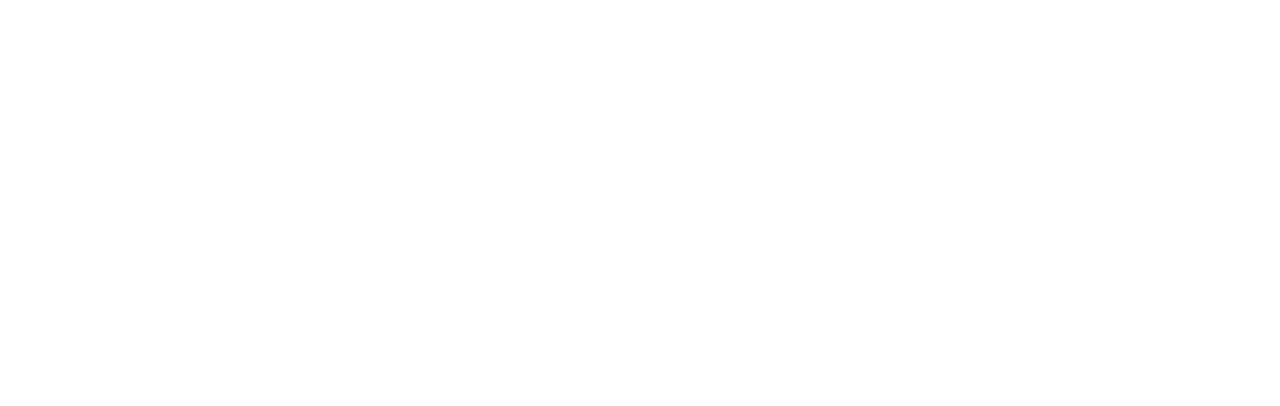
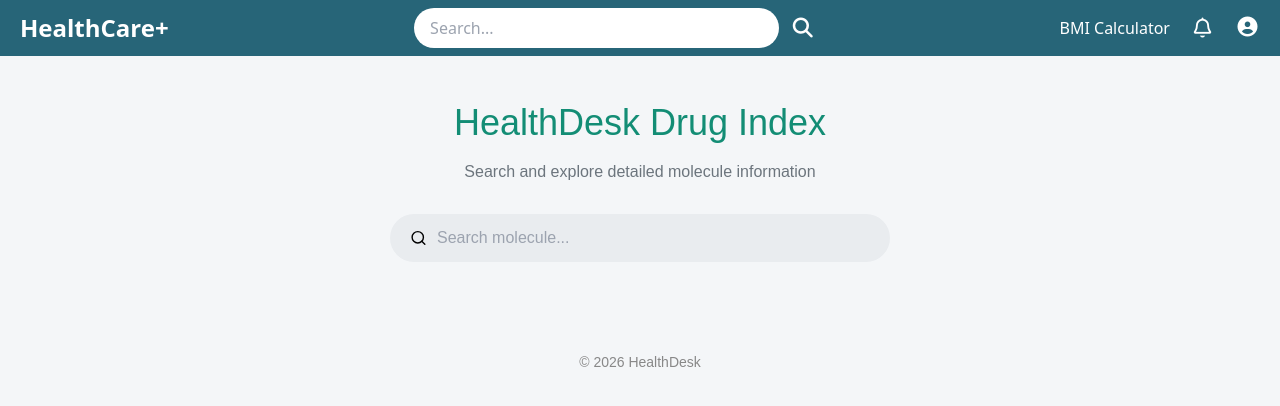
Before and after one commit to Health-Desk/HealthDesk-frontend, a React (Vite) app: page /drug-index in a window 1280 px wide. Before the commit this address had no page. Shown: the top 406 px of the page. Built offline with nearby package versions, Linux system fonts and the light colour scheme.

Commit message:
worked on searching drug and getting details

```diff
--- a/src/App.jsx
+++ b/src/App.jsx
@@ -10,6 +10,7 @@
 import Profile from "./pages/UserProfile";
 import BookServices from "./pages/BookServices";
 import MedicalReport from "./pages/MedicalReport";
+import DrugRecommendationIndex from "./pages/DrugRecommendationIndex";
 
 function App() {
   return (
@@ -24,6 +25,7 @@
         <Route path="profile" element={<Profile/>}/>
         <Route path="book-services" element={<BookServices/>}/>
         <Route path="medicalhistory" element={<MedicalReport/>}/>
+         <Route path="drug-index" element={<DrugRecommendationIndex />} />
       </Route>
     </Routes>
   );
--- /dev/null
+++ b/src/components/drugRecommendationIndex/DrugCard.css
@@ -0,0 +1,17 @@
+.drug-card {
+  background: white;
+  padding: 25px;
+  border-radius: 20px;
+  text-align: left;
+  box-shadow: 0 4px 12px rgba(0,0,0,0.08);
+}
+
+.drug-card h2 {
+  color: #138d75;
+  margin-bottom: 20px;
+}
+
+.drug-card p {
+  margin-bottom: 12px;
+  color: #333;
+}
--- /dev/null
+++ b/src/components/drugRecommendationIndex/DrugCard.jsx
@@ -0,0 +1,18 @@
+import "./DrugCard.css";
+
+function DrugCard({ drug }) {
+  if (!drug) return null;
+
+  return (
+    <div className="drug-card">
+      <h2>{drug.name}</h2>
+      <p><strong>Category:</strong> {drug.category}</p>
+      <p><strong>Class:</strong> {drug.drugClass}</p>
+      <p><strong>Indication:</strong> {drug.indication}</p>
+      <p><strong>Dosage:</strong> {drug.dosage}</p>
+      <p><strong>Side Effects:</strong> {drug.sideEffects}</p>
+    </div>
+  );
+}
+
+export default DrugCard;
--- /dev/null
+++ b/src/components/drugRecommendationIndex/SearchBox.css
@@ -0,0 +1,45 @@
+.search-wrapper {
+  position: relative;
+  max-width: 500px;
+  margin: 0 auto;
+}
+
+.search-box {
+  display: flex;
+  align-items: center;
+  background: #e9ecef;
+  padding: 12px 20px;
+  border-radius: 40px;
+}
+
+.search-icon {
+  margin-right: 10px;
+}
+
+.search-box input {
+  border: none;
+  background: transparent;
+  width: 100%;
+  font-size: 16px;
+  outline: none;
+}
+
+.suggestions {
+  position: absolute;
+  width: 100%;
+  background: white;
+  list-style: none;
+  padding: 0;
+  margin-top: 5px;
+  border-radius: 12px;
+  box-shadow: 0 4px 12px rgba(0,0,0,0.1);
+}
+
+.suggestions li {
+  padding: 10px 15px;
+  cursor: pointer;
+}
+
+.suggestions li:hover {
+  background: #f1f1f1;
+}
--- /dev/null
+++ b/src/components/drugRecommendationIndex/SearchBox.jsx
@@ -0,0 +1,54 @@
+import { useMemo, useState } from "react";
+import { Search } from "lucide-react";
+import "./SearchBox.css";
+
+function SearchBox({ drugs, onSelect }) {
+  const [query, setQuery] = useState("");
+  const [focused, setFocused] = useState(false);
+
+  const suggestions = useMemo(() => {
+    if (!query.trim()) return [];
+    return drugs
+      .filter((d) =>
+        d.name.toLowerCase().includes(query.toLowerCase())
+      )
+      .map((d) => d.name);
+  }, [query, drugs]);
+
+  const handleSelect = (name) => {
+    setQuery(name);
+    setFocused(false);
+    onSelect(name);
+  };
+
+  return (
+    <div
+      className="search-wrapper"
+      onFocus={() => setFocused(true)}
+      onBlur={() => setTimeout(() => setFocused(false), 150)}
+    >
+      <div className="search-box">
+        <Search size={18} className="search-icon" />
+        <input
+          type="text"
+          placeholder="Search molecule..."
+          value={query}
+          onChange={(e) => setQuery(e.target.value)}
+          autoComplete="off"
+        />
+      </div>
+
+      {focused && suggestions.length > 0 && (
+        <ul className="suggestions">
+          {suggestions.map((name) => (
+            <li key={name} onMouseDown={() => handleSelect(name)}>
+              {name}
+            </li>
+          ))}
+        </ul>
+      )}
+    </div>
+  );
+}
+
+export default SearchBox;
--- /dev/null
+++ b/src/pages/DrugRecommendationIndex.css
@@ -0,0 +1,41 @@
+.healthdesk-page {
+  min-height: 100vh;
+  background: #f4f6f8;
+  padding: 40px 20px;
+  text-align: center;
+  font-family: Arial, sans-serif;
+}
+
+.healthdesk-header h1 {
+  font-size: 36px;
+  color: #138d75;
+  margin-bottom: 10px;
+}
+
+.healthdesk-header p {
+  color: #6c757d;
+  margin-bottom: 30px;
+}
+
+.healthdesk-layout {
+  display: flex;
+  justify-content: space-between;
+  align-items: flex-start;
+  max-width: 1100px;
+  margin: 40px auto;
+  gap: 30px;
+}
+
+.healthdesk-left {
+  flex: 1;
+}
+
+.healthdesk-right {
+  flex: 1;
+}
+
+.healthdesk-footer {
+  margin-top: 50px;
+  color: #888;
+  font-size: 14px;
+}
--- /dev/null
+++ b/src/pages/DrugRecommendationIndex.jsx
@@ -0,0 +1,58 @@
+import { useState } from "react";
+import SearchBox from "../components/drugRecommendationIndex/SearchBox";
+import DrugCard from "../components/drugRecommendationIndex/DrugCard";
+import "./DrugRecommendationIndex.css";
+
+const drugs = [
+  {
+    name: "Paracetamol",
+    category: "Analgesic / Antipyretic",
+    drugClass: "Non-opioid analgesic",
+    indication: "Mild to moderate pain, fever",
+    dosage: "500–1000 mg every 4–6 hours (max 4 g/day)",
+    sideEffects: "Rare at therapeutic doses; hepatotoxicity in overdose",
+  },
+  {
+    name: "Amoxicillin",
+    category: "Antibiotic",
+    drugClass: "Penicillin-type (Beta-lactam)",
+    indication: "Bacterial infections",
+    dosage: "250–500 mg every 8 hours",
+    sideEffects: "Diarrhea, rash",
+  },
+];
+
+function DrugRecommendationIndex() {
+  const [selectedDrug, setSelectedDrug] = useState(null);
+
+  const activeDrug = drugs.find(
+    (d) => d.name === selectedDrug
+  );
+
+  return (
+    <div className="healthdesk-page">
+      <header className="healthdesk-header">
+        <h1>HealthDesk Drug Index</h1>
+        <p>Search and explore detailed molecule information</p>
+      </header>
+
+      <SearchBox drugs={drugs} onSelect={setSelectedDrug} />
+
+      <div className="healthdesk-layout">
+        <div className="healthdesk-left">
+          <DrugCard drug={activeDrug} />
+        </div>
+
+        <div className="healthdesk-right">
+          {/* Partner section */}
+        </div>
+      </div>
+
+      <footer className="healthdesk-footer">
+        © {new Date().getFullYear()} HealthDesk
+      </footer>
+    </div>
+  );
+}
+
+export default DrugRecommendationIndex;
```
